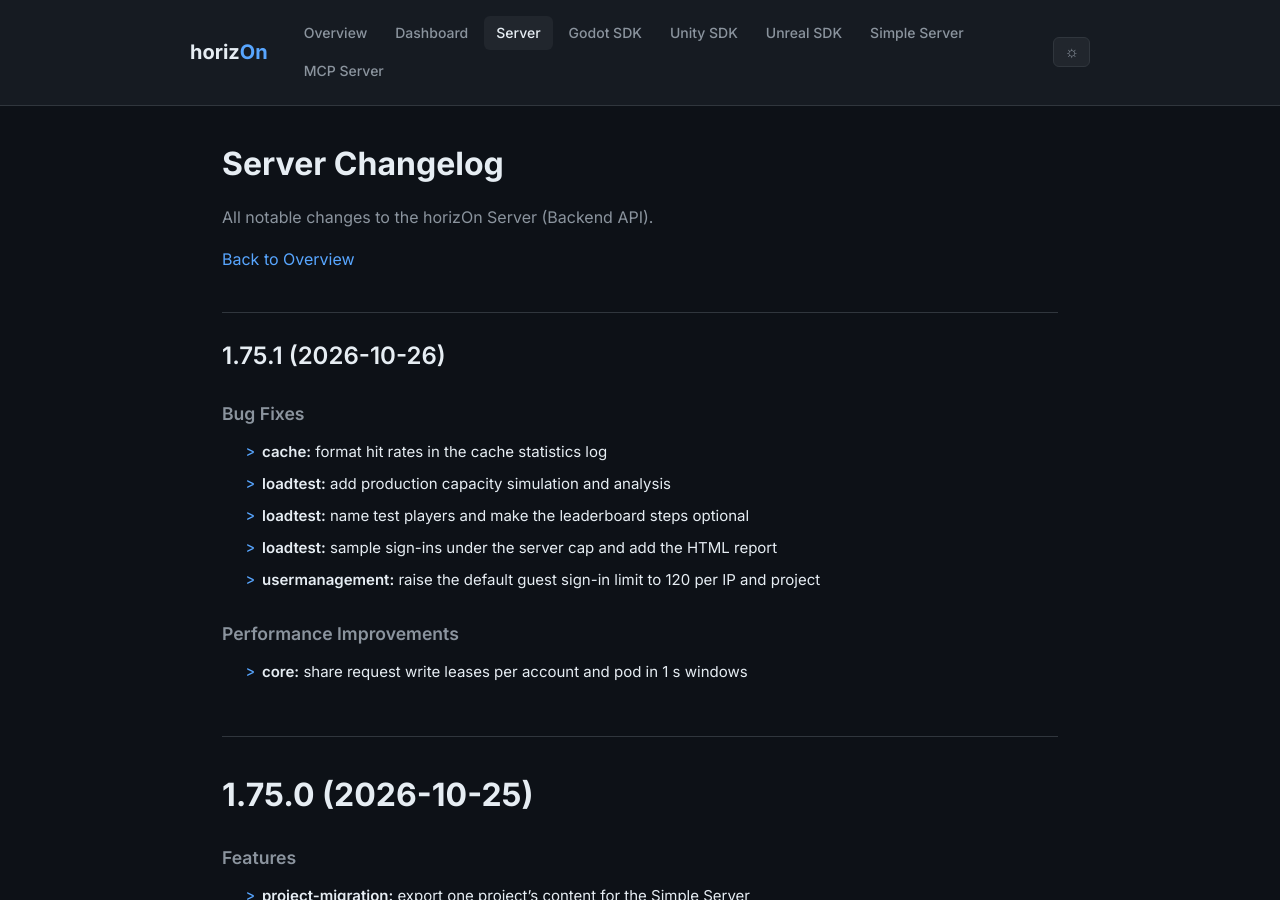
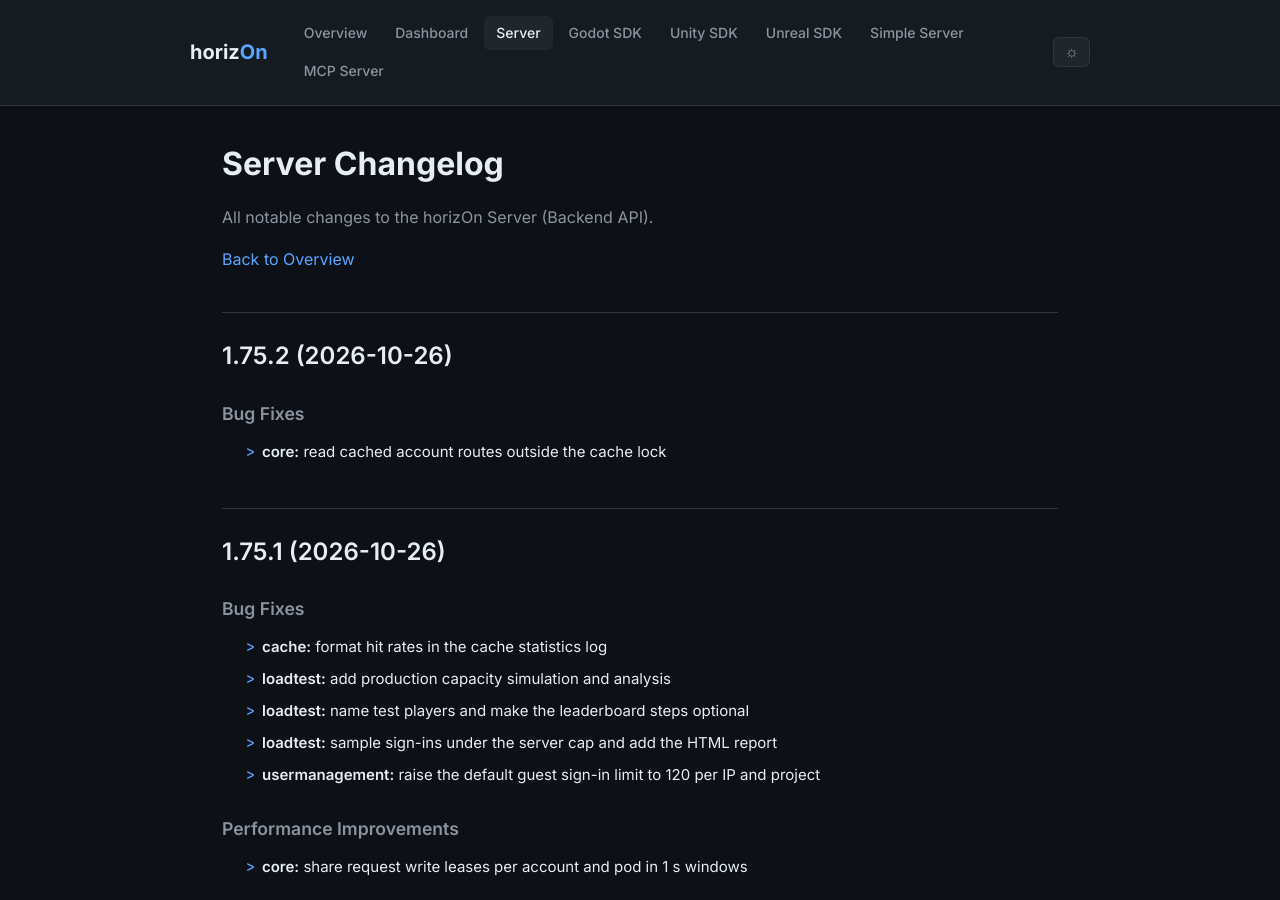
Before and after one commit to ProjectMakersDE/horizOn-Changelog, a Jekyll site: the page built from server-changelog.md, in a window 1280 px wide and 900 px high. Built offline with Jekyll 4.4.1, drawn with Linux system fonts in a browser that asks for light colours.

Commit message:
chore: reconcile changelogs

```diff
--- a/server-changelog.md
+++ b/server-changelog.md
@@ -8,6 +8,13 @@ title: Server Changelog
 All notable changes to the horizOn Server (Backend API).
 
 [Back to Overview](.)
+
+## 1.75.2 (2026-10-26)
+
+
+### Bug Fixes
+
+* **core:** read cached account routes outside the cache lock
 
 ## 1.75.1 (2026-10-26)
 
```
Also changed, not shown: index.md (+1 -1 lines).
